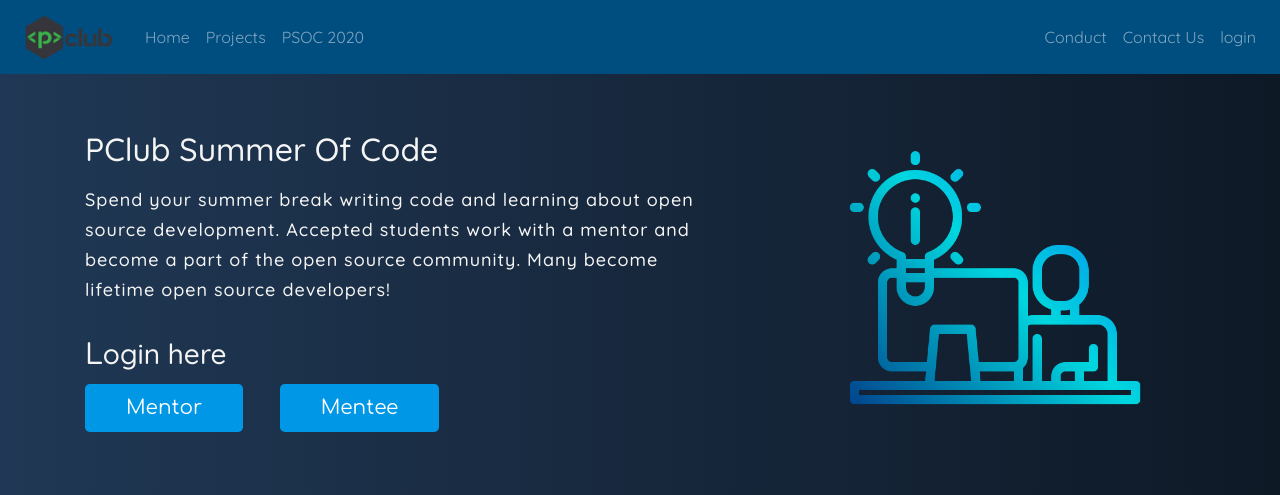
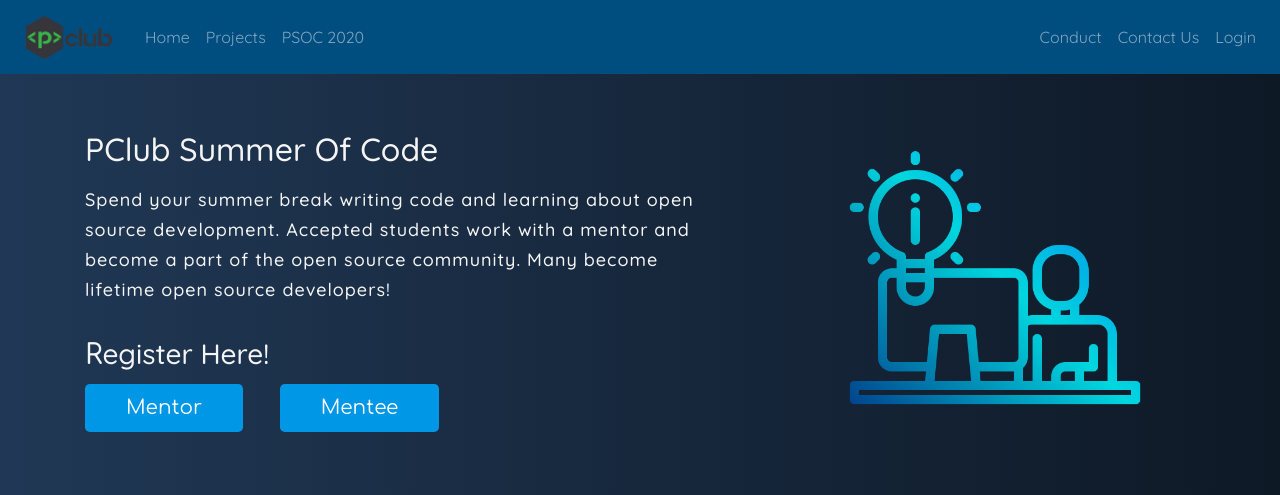
Before and after one commit to Mahir-G/psoc2020, a Django app: page / in a window 1280 px wide. Shown: the top 495 px of the page. Run offline with Django 3.2, Linux system fonts and the light colour scheme; some libraries are stand-ins or nearby versions; some web fonts are replaced.

Commit message:
added registration line and minor navbar patch

```diff
--- a/mentors/templates/mentors/base.html
+++ b/mentors/templates/mentors/base.html
@@ -156,7 +156,7 @@
                 <a class="nav-link" href="#contact">Contact Us</a>
               </li>
               <li class="nav-item">
-                <a class="nav-link" href="{% url 'user_login'%}">login</a>
+                <a class="nav-link" href="{% url 'user_login'%}">Login</a>
               </li>
               {% endif %}
             </ul>
--- a/projects/templates/projects/main.html
+++ b/projects/templates/projects/main.html
@@ -20,12 +20,12 @@
                 </h5>
                 <br /> {% if not user.is_authenticated %}
                 <div class="main-register">
-                    <h3 class="pb-1"><span>L</span>ogin here</h3>
-                    <a href="{% url 'user_login'%}" class="mentor">
+                    <h3 class="pb-1"><span>R</span>egister Here!</h3>
+                    <a href="/mentors/register" class="mentor">
                         <button class="btn btn-lg mb-3">
                 Mentor
               </button></a>
-                    <a href="{% url 'user_login'%}">
+                    <a href="/mentees/register">
                         <button class="btn btn-lg mb-3">
                 Mentee
               </button></a>
```
